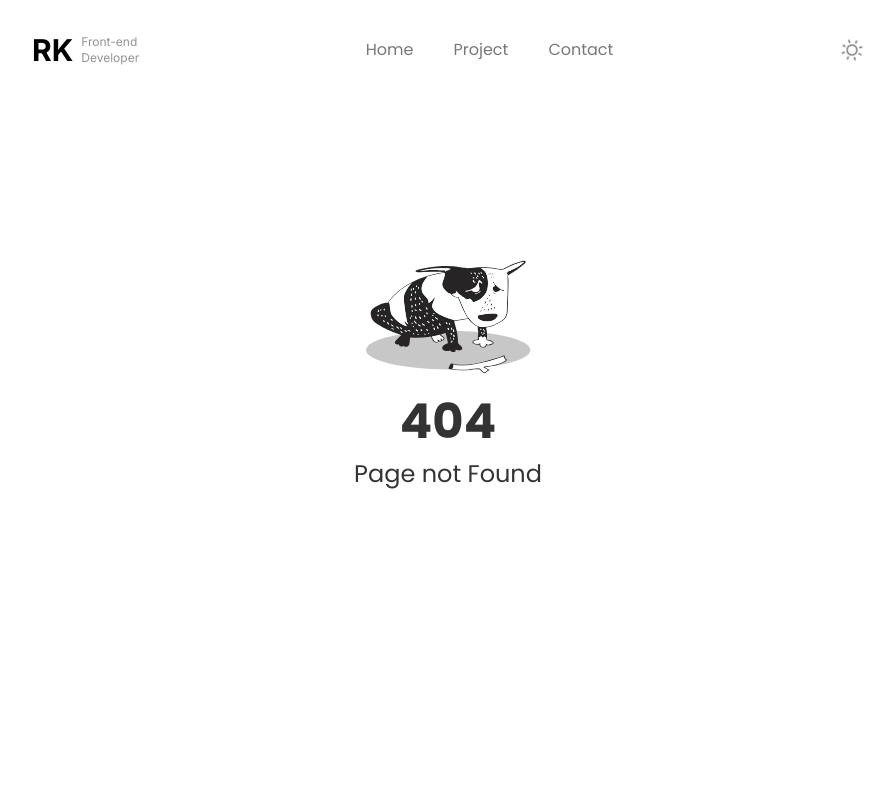
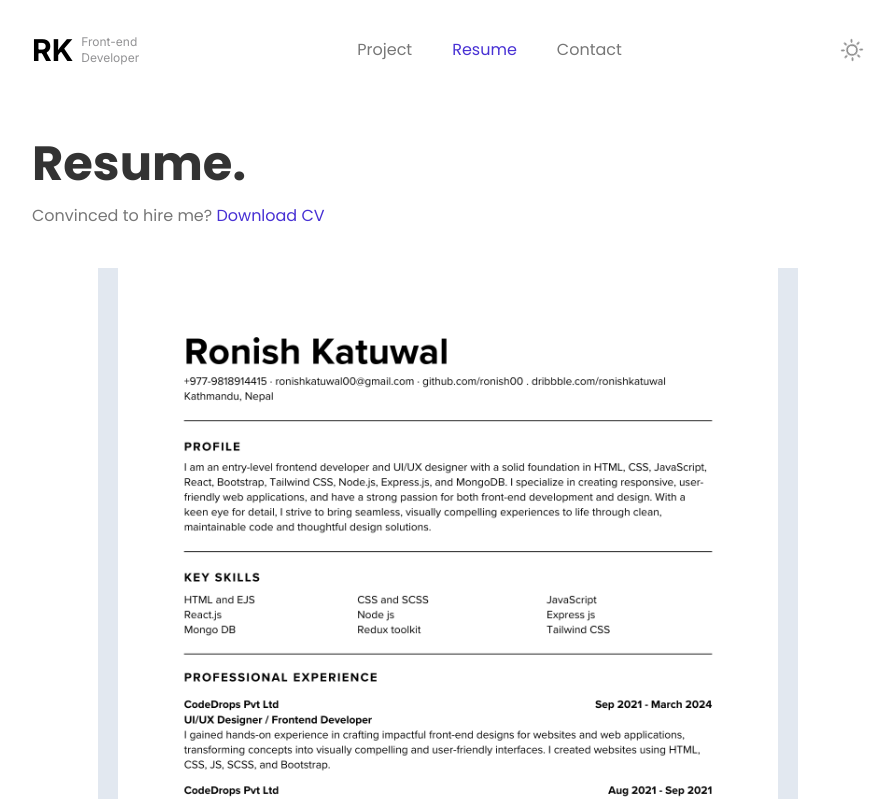
Before and after one commit to ronish00/Portfolio, a React (Vite) app: page /resume in a window 1280 px wide. Before the commit this address had no page. Shown: the top 799 px of the page, without its empty margins (192-1086 px from the left). Built offline with nearby package versions, Linux system fonts and the light colour scheme.

Commit message:
resume  page

```diff
--- a/src/App.jsx
+++ b/src/App.jsx
@@ -8,6 +8,7 @@ import Project from './pages/Project.jsx';
 import Contact from './pages/Contact.jsx';
 import ProjectDetails from './pages/ProjectDetails.jsx';
 import Error from './pages/Error.jsx';
+import Resume from './pages/Resume.jsx';
 
 const router = createBrowserRouter(
     createRoutesFromElements(
@@ -16,6 +17,8 @@ const router = createBrowserRouter(
 
         <Route path="project" element={<Project />} />
         <Route path="project/:projectName" element={<ProjectDetails />} />
+
+        <Route path="resume" element={<Resume />} />
 
         <Route path="contact" element={<Contact />} />
 
--- a/src/components/Navbar.jsx
+++ b/src/components/Navbar.jsx
@@ -41,18 +41,6 @@ const Navbar = () => {
         <ul className="md:flex list-none gap-10 items-center hidden">
           <li>
             <NavLink
-              to="/"
-              className={({ isActive }) =>
-                isActive
-                  ? "text-[#4831D4] dark:text-[#7f6cff]"
-                  : "text-[#777777]"
-              }
-            >
-              Home
-            </NavLink>
-          </li>
-          <li>
-            <NavLink
               to="/project"
               className={({ isActive }) =>
                 isActive
@@ -61,6 +49,18 @@ const Navbar = () => {
               }
             >
               Project
+            </NavLink>
+          </li>
+          <li>
+            <NavLink
+              to="/resume"
+              className={({ isActive }) =>
+                isActive
+                  ? "text-[#4831D4] dark:text-[#7f6cff]"
+                  : "text-[#777777]"
+              }
+            >
+              Resume
             </NavLink>
           </li>
           <li>
--- a/src/pages/ProjectDetails.jsx
+++ b/src/pages/ProjectDetails.jsx
@@ -10,7 +10,7 @@ const ProjectDetails = () => {
   return (
     <div className='xl:px-56 2xl:px-72 px-4 sm:px-16 mx-auto mt-10'>
         <div className='mb-16'>
-            <h1 className='text-5xl font-bold text-[#333] dark:text-white'>{project.name}<span className='text-[#4831D4] 939395'>.</span></h1>
+            <h1 className='text-5xl font-bold text-[#333] dark:text-white'>{project.name}<span className='text-[#4831D4] dark:text-[#7f6cff] 939395'>.</span></h1>
             <p className='text-[#777] mt-4'>{project?.subDesc}</p>
         </div>
         <img src={project.image} className='rounded-2xl' alt="" />
--- /dev/null
+++ b/src/pages/Resume.jsx
@@ -0,0 +1,26 @@
+import React from "react";
+import CV from "../assets/resume.png";
+import { Link } from "react-router-dom";
+
+const Resume = () => {
+  return (
+    <div className="2xl:px-72 xl:px-56 px-4 sm:px-16 mx-auto">
+      <div className="heading my-10">
+        <h1 className="text-[#333] dark:text-white text-4xl sm:text-5xl leading-tight font-bold mt-2">
+          Resume.
+        </h1>
+        <p className="text-[#777] mt-4">
+          Convinced to hire me?{" "}
+          <a href={CV} className="text-[#4831D4] dark:text-[#7f6cff]" download="CV">
+            Download CV
+          </a>
+        </p>
+      </div>
+      <div className="bg-slate-200 px-5 md:w-[500px] lg:w-[600px] xl:w-[700px] mx-auto">
+        <img src={CV} className="w-full h-full mb-10" alt="resume" srcSet="" />
+      </div>
+    </div>
+  );
+};
+
+export default Resume;
```
Also changed, not shown: src/assets/resume.png (added).
